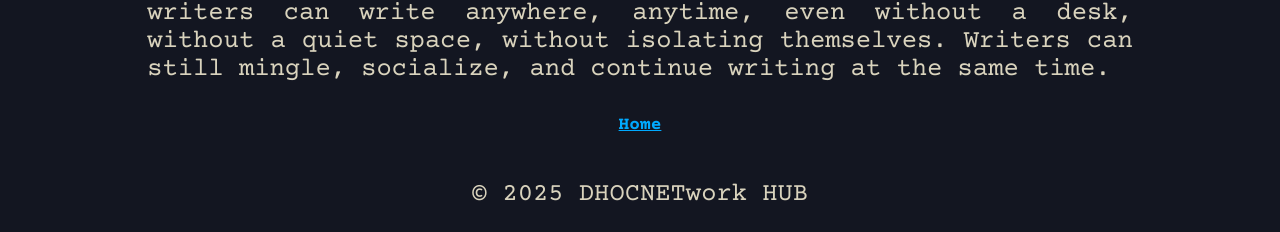
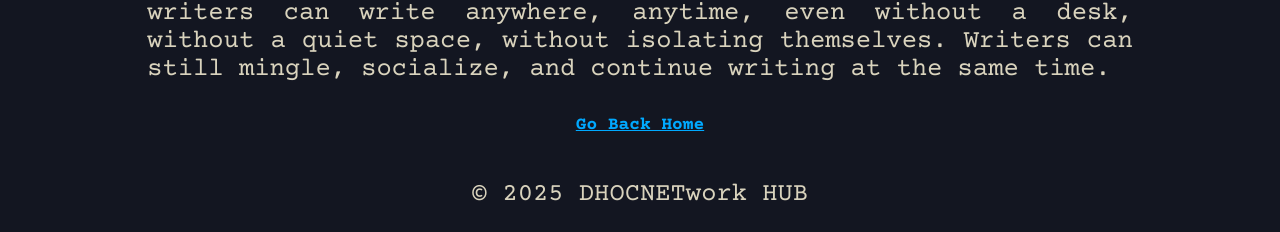
Before and after one commit to dhocnet/dhocnet.github.io, a Jekyll site: the page built from _posts/2025-12-29-Time_to_Celebrate_Achievements.md, in a window 1280 px wide. Shown: the part 932-1164 px from the top of the page. Built offline with Jekyll 4.4.1, drawn with Linux system fonts in a browser that asks for light colours; some web fonts are replaced.

Commit message:
Update posts.html

```diff
--- a/_layouts/posts.html
+++ b/_layouts/posts.html
@@ -9,5 +9,5 @@ layout: default
 </article>
 
 <div class="w3-container w3-center">
-  <a style="text-decoration: underline;" href="/" title="GO Home"> Home </a>
+  <a style="text-decoration: underline;" href="/" title="GO Home"> Go Back Home </a>
 </div>
```
